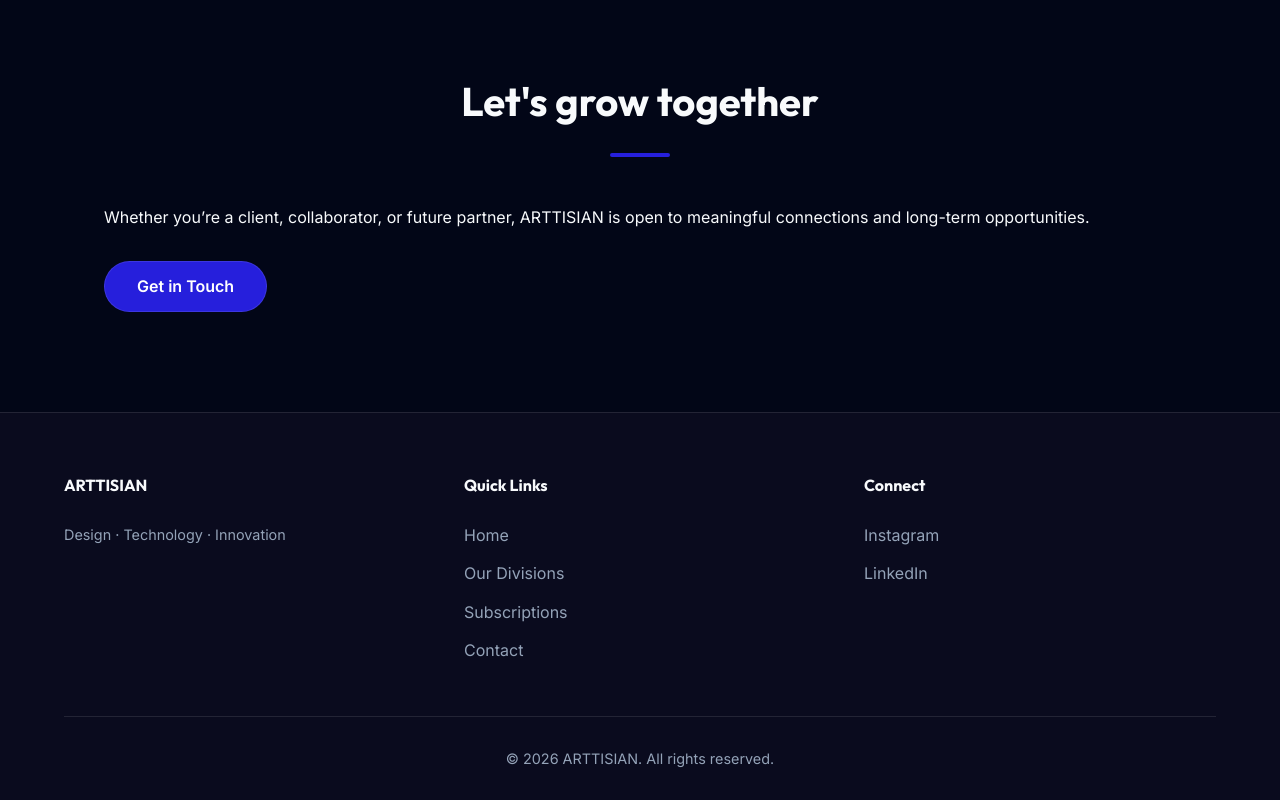
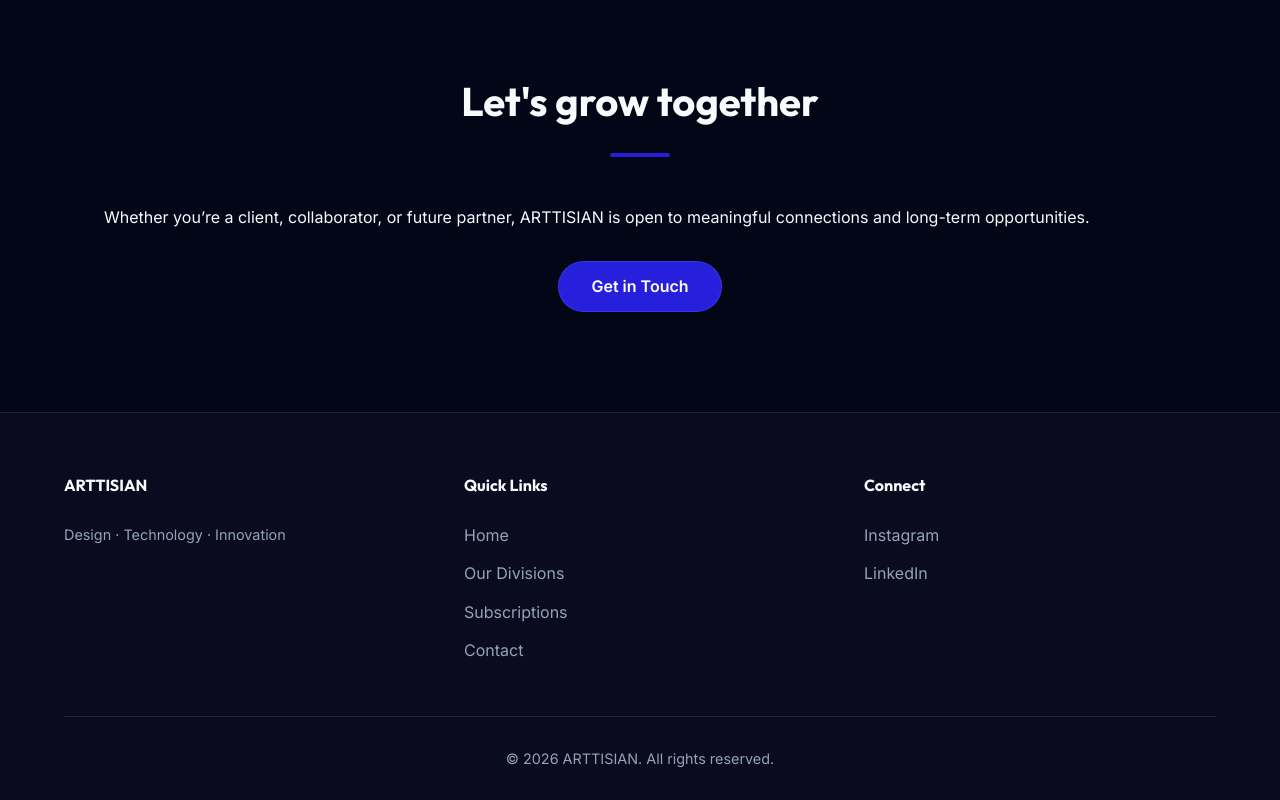
Before and after one commit to arttisian/arttision, a website: page index.html in a window 1280 px wide. Shown: the part 3781-4581 px from the top of the page. Drawn offline with Linux system fonts and the light colour scheme.

Commit message:
Update style.css

```diff
--- a/style.css
+++ b/style.css
@@ -549,9 +549,8 @@ footer {
     }
 
 }
-.cta-section .cta-button {
-    display: inline-block;   /* prevents full width */
-    margin: 30px auto 0;     /* centers horizontally */
-    width: auto;             /* force natural size */
-    max-width: fit-content;  /* safety */
+.cta-center {
+    display: flex;
+    justify-content: center; /* true horizontal center */
+    margin-top: 30px;
 }
```
